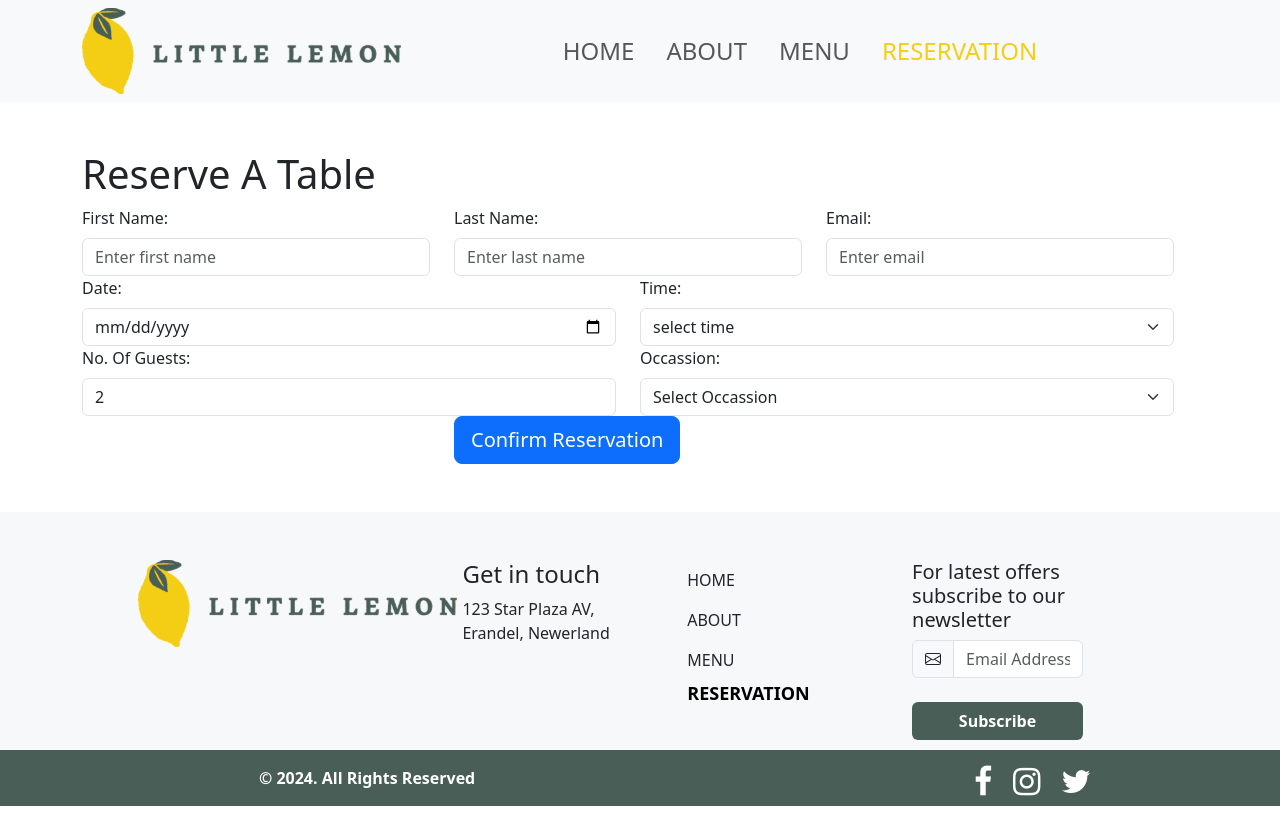
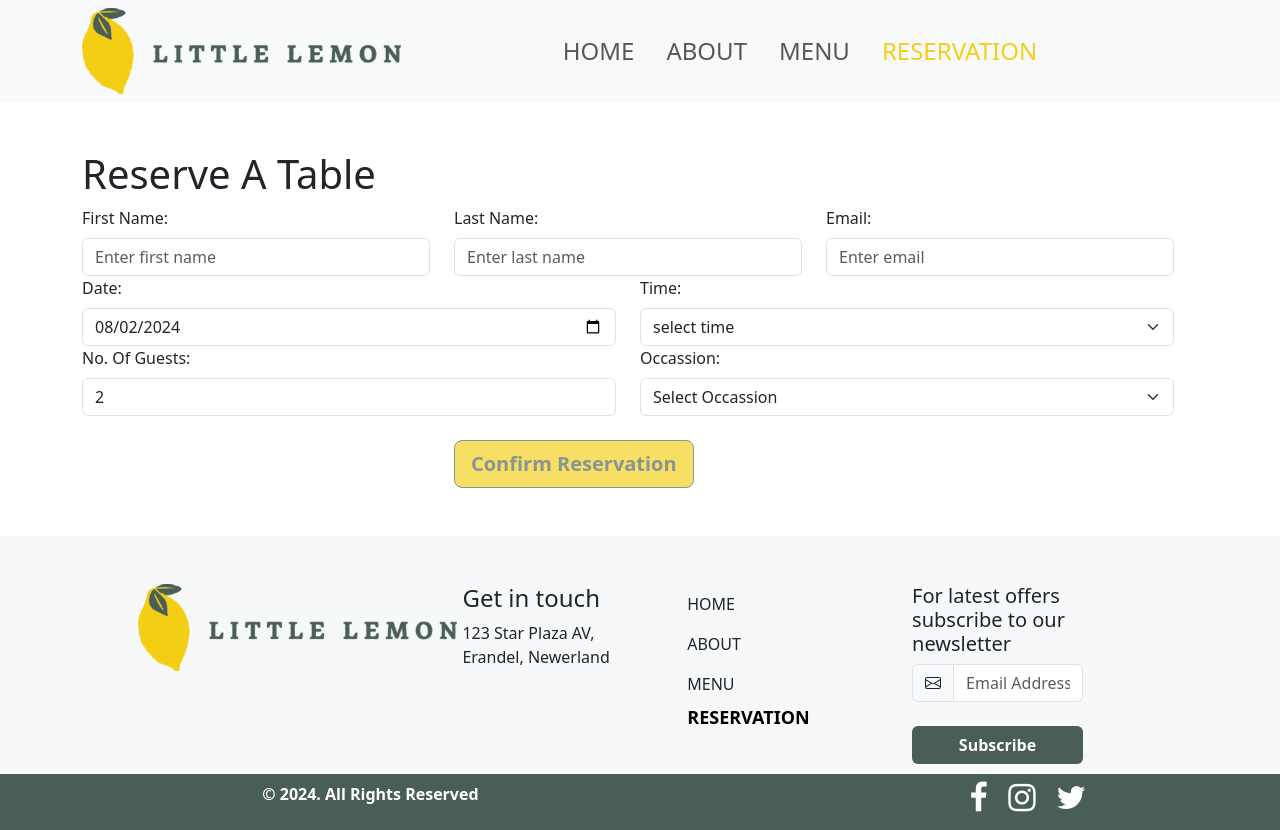
Before and after one commit to codebysamuel/Capstone-Frontend, a React (Create React App) app: page /reserve in a window 1280 px wide. Before the commit the page ends 806 px from the top, so only its background shows below. Built offline with nearby package versions, Linux system fonts and the light colour scheme.

Commit message:
set confirm page

```diff
--- a/src/App.css
+++ b/src/App.css
@@ -87,6 +87,11 @@ footer>.logo{
  margin-bottom: 10px;
 }
 
+.btn-sub:hover{
+  background-color: #F4CE14 !important;
+  color: #495E57 !important;
+}
+
 .activefooter{
   font-weight: bold;
   font-size: large;
@@ -132,3 +137,14 @@ color:#F4CE14
 .testi{
   background-color: #F4CE14;
 }
+
+.menu{
+  width:100%;
+  height:100%;
+}
+
+.btn-reserve{
+  background-color: #F4CE14 !important;
+  font-weight: bold !important;
+  color:#495E57 !important;
+}
--- a/src/components/Footer.js
+++ b/src/components/Footer.js
@@ -59,13 +59,13 @@ RESERVATION            </NavLink>
             </form>
       </div>
     </div>
-    <div className="row gy-4 gy-md-0 social">
-    <div class="col-xs-12 col-md-7 order-1 order-md-0 mt-3">
+    <div className="row gy-4 gy-md-0 social p-2">
+    <div class="col-xs-12 col-md-7 order-1 order-md-0  md-1">
           <div class="copyright text-center align-items-center">
             &copy; 2024. All Rights Reserved
           </div>
           </div>
-          <div class="col-xs-12 col-md-5 order-0 order-md-1 mt-3">
+          <div class="col-xs-12 col-md-5 order-0 order-md-1">
           <ul class="list-unstyled m-0 p-0 d-flex justify-content-center">
 
             <i className="fa fa-brands fa-2x fa-facebook"/>
--- a/src/pages/BookingForm.js
+++ b/src/pages/BookingForm.js
@@ -1,6 +1,18 @@
 import { useState } from 'react';
 import { useGlobalContext } from '../AppContext'
 import { Navigate, useNavigate } from 'react-router-dom';
+
+
+const today = new Date();
+const tomorrow = new Date(today.getTime() + 24 * 60 * 60 * 1000);
+
+const year = tomorrow.getFullYear();
+const month = String(tomorrow.getMonth() + 1).padStart(2, "0");
+const day = String(tomorrow.getDate()).padStart(2, "0");
+
+const nextDayFormatted = `${year}-${month}-${day}`;
+const minDate = nextDayFormatted;
+
 function BookingForm(){
     const { setConfirm, msg, setMsg, availableTimes} = useGlobalContext();
     const navigate=useNavigate()
@@ -9,11 +21,14 @@ function BookingForm(){
     lastName:"",
     email:""
   });
-  const [date,setDate]=useState();
+  const [date,setDate]=useState(minDate);
   const [time,setTime]=useState();
   const [guests,setGuests]=useState(2)
   const[occassion,setOccassion]=useState()
 
+  const isFilled=()=>{
+    return user.firstName && user.lastName && user.email && date && time && guests && occassion;
+  }
   const handleUser=(e)=>{
 if(e.target.name==='fname'){
   setUser({...user,firstName:e.target.value})
@@ -95,19 +110,21 @@ navigate("/confirm")
       value={date}
       onChange={(e)=>setDate(e.target.value)}
       className="form-control"
-      name="date"/>
+      name="date" required
+      min={minDate}
+      />
     </div>
     <div class="col">
     <label for="time" className='form-label'>Time:</label>
    <select name='date'
    className="form-select"
-   id='date'   value={time} onChange={(e)=>setTime(e.target.value)}>
+   id='date' value={time} onChange={(e)=>setTime(e.target.value)}  required>
     <option>
       select time
     </option>
     {availableTimes.map((element,i)=>{
       return(
-        <option key={i} value={element}>
+        <option key={i} value={element}  >
           {element}
         </option>
       )
@@ -148,7 +165,7 @@ navigate("/confirm")
 
     </div>
     <div className="col">
-       <button className="btn btn-primary btn-lg"> Confirm Reservation</button>
+       <button className="btn mt-4  btn-lg btn-reserve" disabled={!isFilled()}> Confirm Reservation</button>
 
         </div>
     <div className="col">
--- a/src/pages/ConfirmPage.js
+++ b/src/pages/ConfirmPage.js
@@ -2,16 +2,28 @@ import React from 'react'
 import { useGlobalContext } from '../AppContext'
 const ConfirmPage = () => {
     const {msg} = useGlobalContext();
-console.log('what is msg',msg)
+ console.log('what is msg:',msg)
   return (
     <div>
          <section className="container my-3">
-         <h2>Reservation Confirmed</h2>
-        <div className="container row pd my-3" style={{ width: "60%", margin: "0 auto", background: "#F4CE14", borderRadius: "15px" }}>
+
+         <div className="container row pd my-3"
+        style={{ width: "60%", height:"30vh", margin: "0 auto", background: "#F4CE14", borderRadius: "15px" }}>
+        {
+          msg.line1 ? (
+            <>
+
+            <h2 className='mt-2'>Reservation Confirmed</h2>
           <h6>{`${msg.line1}`}</h6>
           <h6>{`${msg.line2}`}</h6>
           <h6>{`${msg.line3}`}</h6>
-        </div>
+
+            </>
+          ):<> <h4 className='mt-4'> Please reserve a table first!</h4></>
+        }
+
+         </div>
+
       </section>
     </div>
   )
--- a/src/pages/Menu.js
+++ b/src/pages/Menu.js
@@ -9,15 +9,15 @@ function Menu(){
       <div className="row">
         <h3>Appetizers</h3>
         <div className="col">
-        <img src={ImageData[0]} width="100%"/>
+        <img src={ImageData[0]} width="100%" className="menu"/>
 
         </div>
         <div className="col">
-        <img src={ImageData[1]} width="100%"/>
+        <img src={ImageData[1]} width="100%" className="menu"/>
 
         </div>
         <div className="col">
-        <img src={ImageData[2]} width="100%"/>
+        <img src={ImageData[2]} width="100%" className="menu"/>
         </div>
         <div className="col">
        <Link className="px-5"> <h3>More...</h3></Link>
@@ -26,15 +26,15 @@ function Menu(){
       <div className="row">
         <h3>Main Dishes</h3>
         <div className="col">
-        <img src={ImageData[3]} width="100%"/>
+        <img src={ImageData[3]} width="100%" className="menu"/>
 
         </div>
         <div className="col">
-        <img src={ImageData[4]} width="100%"/>
+        <img src={ImageData[4]} width="100%" className="menu"/>
 
         </div>
         <div className="col">
-        <img src={ImageData[5]} width="100%"/>
+        <img src={ImageData[5]} width="100%" className="menu"/>
         </div>
         <div className="col">
         <Link className="px-5"> <h3>More...</h3></Link>
@@ -43,15 +43,15 @@ function Menu(){
       <div className="row">
         <h3>Desserts</h3>
         <div className="col">
-        <img src={ImageData[6]} width="100%"/>
+        <img src={ImageData[6]} width="100%" className="menu"/>
 
         </div>
         <div className="col">
-        <img src={ImageData[7]} width="100%"/>
+        <img src={ImageData[7]} width="100%" className="menu"/>
 
         </div>
         <div className="col">
-        <img src={ImageData[8]} width="100%"/>
+        <img src={ImageData[8]} width="100%" className="menu"/>
 
         </div>
         <div className="col">
```
Also changed, not shown: 1 other file (tests, documents, lock files or other folders).
